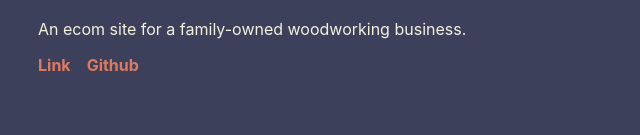
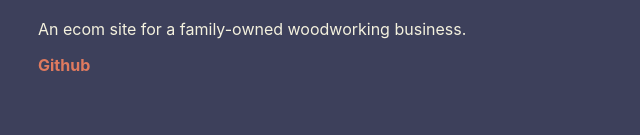
Before and after one commit to CaitlinPSherman/CaitlinPSherman.github.io, a React (Create React App) app: page /skills in a window 1280 px wide. Shown: the part 2343-2478 px from the top of the page, without its empty margins (282-922 px from the left). Built offline with nearby package versions, Linux system fonts and the light colour scheme.

Commit message:
Update Proj.js

```diff
--- a/src/Components/Proj.js
+++ b/src/Components/Proj.js
@@ -9,7 +9,7 @@ const Proj = ({ projData }) => {
       </div>
       <p>{projData.description}</p>
 
-      {projData.name === 'Pictures Drawn Poorly' ?
+      {projData.url === projData.github ?
       (<></>) :
       (<a href={projData.url} target="_blank" rel="noreferrer noopener">
         Link
```
